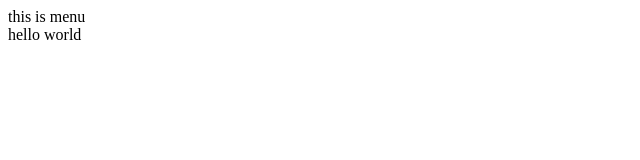
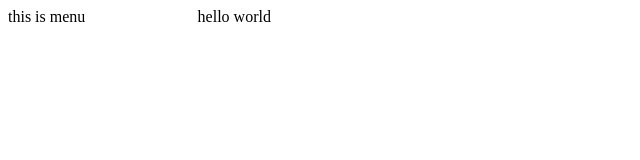
Before and after one commit to BackendExpert/JKCSS-Site-Test, a plain HTML site: page index.html in a window 1280 px wide. Shown: the whole page, without its empty margins (0-640 px from the left). Drawn offline with Linux system fonts and the light colour scheme.

Commit message:
Update
Co-Authored-By: JehanKandy  <jehankandy@gmail.com>

```diff
--- a/css/style.css
+++ b/css/style.css
@@ -1,3 +1,6 @@
+.main-container{
+    display: flex;
+}
 aside{
-    width: 50%;
+    width: 15%;
 }
--- a/index.html
+++ b/index.html
@@ -7,7 +7,7 @@
     <link rel="stylesheet" href="css/style.css">
 </head>
 <body>
-    <div class="flex">
+    <div class="main-container">
         <aside>
             this is menu
         </aside>
```
